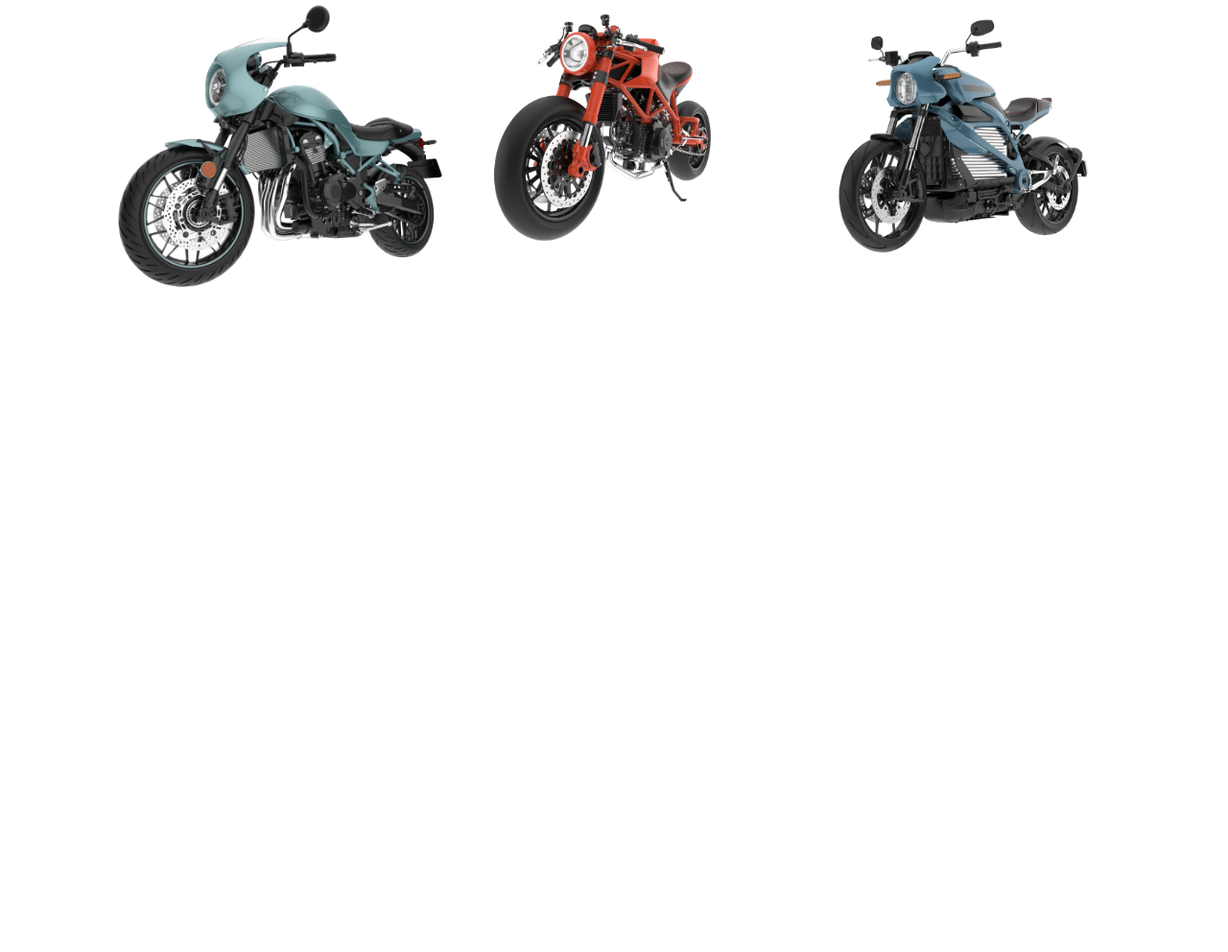
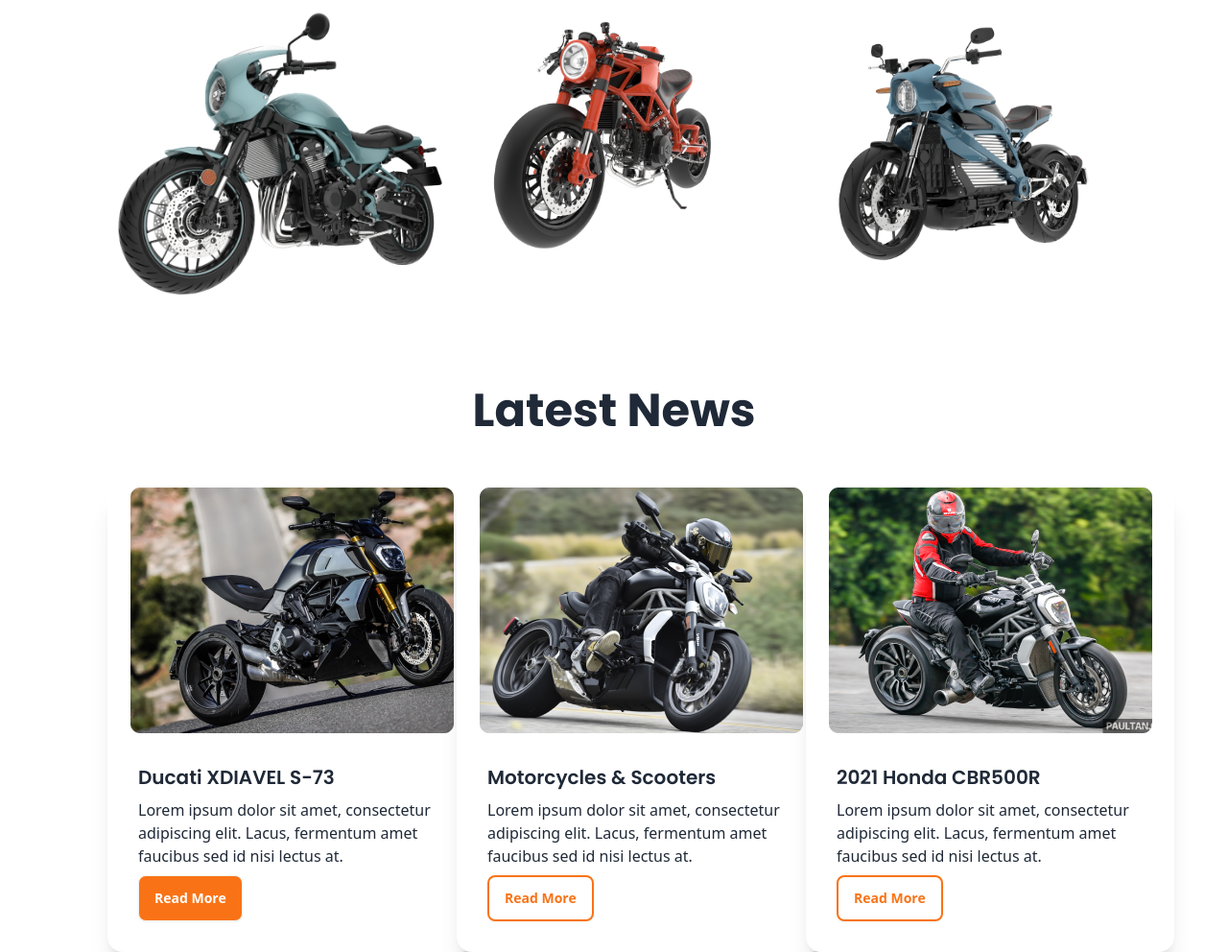
Before and after one commit to saheen-shuvo/shuvo-bike-zone, a plain HTML site: page index.html in a window 1280 px wide. Shown: the part 840-1832 px from the top of the page at 96% size. Before the commit the page ends 1140 px from the top, so only its background shows below. Drawn offline with nearby package versions, Linux system fonts and the light colour scheme.

Commit message:
latest News added

```diff
--- a/index.html
+++ b/index.html
@@ -78,7 +78,7 @@
               <div class="flex flex-col justify-between p-24 lg:flex-row">
                 <!-- text Content -->
                  <div class="space-y-7 flex-1">
-                  <h1 class="text-4xl font-bold">Ride-on R15 V4 Olive<br>With Smile</h1>
+                  <h1 class="text-4xl font-bold poppins-font">Ride-on R15 V4 Olive<br>With Smile</h1>
                   <p>Amet minim mollit non deserunt ullamco
                     est sit aliqua dolor do amet sint. Velit officia consequat duis enim velit mollit.</p>
                     <button class="btn  bg-orange-500 text-white">Purchase</button>
@@ -100,7 +100,7 @@
               <div class="flex flex-col justify-between p-24 lg:flex-row">
                 <!-- text Content -->
                  <div class="space-y-7 flex-1">
-                  <h1 class="text-4xl font-bold">Ride-on R15 V4 Red <br>With Smile</h1>
+                  <h1 class="text-4xl font-bold poppins-font">Ride-on R15 V4 Red <br>With Smile</h1>
                   <p>Amet minim mollit non deserunt ullamco
                     est sit aliqua dolor do amet sint. Velit officia consequat duis enim velit mollit.</p>
                     <button class="btn  bg-orange-500 text-white">Purchase</button>
@@ -122,7 +122,7 @@
               <div class="flex flex-col justify-between p-24 lg:flex-row">
                 <!-- text Content -->
                  <div class="space-y-7 flex-1">
-                  <h1 class="text-4xl font-bold">Ride-on R15 V4 Orange<br>With Smile</h1>
+                  <h1 class="text-4xl font-bold poppins-font">Ride-on R15 V4 Orange<br>With Smile</h1>
                   <p>Amet minim mollit non deserunt ullamco
                     est sit aliqua dolor do amet sint. Velit officia consequat duis enim velit mollit.</p>
                     <button class="btn  bg-orange-500 text-white">Purchase</button>
@@ -147,16 +147,69 @@
         <!-- Featured Bike Part -->
          <section class="mt-24 px-2 lg:px-28">
           <div>
-            <h1 class="text-4xl font-bold text-center">Fetured Bikes In This Year</h1>
+            <h1 class="text-5xl font-bold text-center">Fetured Bikes In This Year</h1>
             <h6 class="font-semibold text-orange-500 text-center">Best bike collection</h6>
             <div class="w-20 mx-auto border-t border-red-500"></div>
           </div>
-          <div class="grid grid-cols-3 pt-10">
+          <div class="grid grid-rows-3 lg:grid-rows-1 lg:grid-cols-3 pt-10">
             <img src="./images/others/extrabike.png" alt="">
             <img class="" src="./images/slider/bike2.png" alt="">
             <img src="./images/slider/bike4.png" alt="">
           </div>
          </section>
+
+         <!-- Latest News Part -->
+          <section class="mt-24 px-2 lg:px-28">
+            <h1 class="text-5xl font-bold text-center mb-14 poppins-font">Latest News</h1>
+            <!-- Card-container -->
+             <div class="grid grid-rows-3  gap-9 lg:grid-rows-1 lg:grid-cols-3 ">
+                          <!-- Card-1 -->
+            <div class="card bg-base-100 w-96 shadow-xl">
+              <figure>
+                <img
+                  src="./images/others/latest1.png"
+                  alt="Shoes" />
+              </figure>
+              <div class="card-body">
+                <h2 class="card-title poppins-font">Ducati XDIAVEL S-73</h2>
+                <p>Lorem ipsum dolor sit amet, consectetur adipiscing elit. Lacus, fermentum amet faucibus sed id nisi lectus at.</p>
+                <div class="card-actions justify-start">
+                  <button class="btn bg-orange-500 text-white">Read More</button>
+                </div>
+              </div>
+            </div>
+            <!-- Card-2 -->
+            <div class="card bg-base-100 w-96 shadow-xl">
+              <figure>
+                <img
+                  src="./images/others/latest2.png"
+                  alt="Shoes" />
+              </figure>
+              <div class="card-body">
+                <h2 class="card-title poppins-font">Motorcycles & Scooters</h2>
+                <p>Lorem ipsum dolor sit amet, consectetur adipiscing elit. Lacus, fermentum amet faucibus sed id nisi lectus at.</p>
+                <div class="card-actions justify-start">
+                  <button class="btn text-orange-500 border-2 border-orange-500 bg-transparent">Read More</button>
+                </div>
+              </div>
+            </div>
+            <!-- Card-3 -->
+            <div class="card bg-base-100 w-96 shadow-xl">
+              <figure>
+                <img
+                  src="./images/others/latest3.png"
+                  alt="Shoes" />
+              </figure>
+              <div class="card-body">
+                <h2 class="card-title poppins-font">2021 Honda CBR500R</h2>
+                <p>Lorem ipsum dolor sit amet, consectetur adipiscing elit. Lacus, fermentum amet faucibus sed id nisi lectus at.</p>
+                <div class="card-actions justify-start">
+                  <button class="btn text-orange-500 border-2 border-orange-500 bg-transparent">Read More</button>
+                </div>
+              </div>
+            </div>
+             </div>
+          </section>
       </main>
 
       <!-- FOOTER SECTION -->
```
